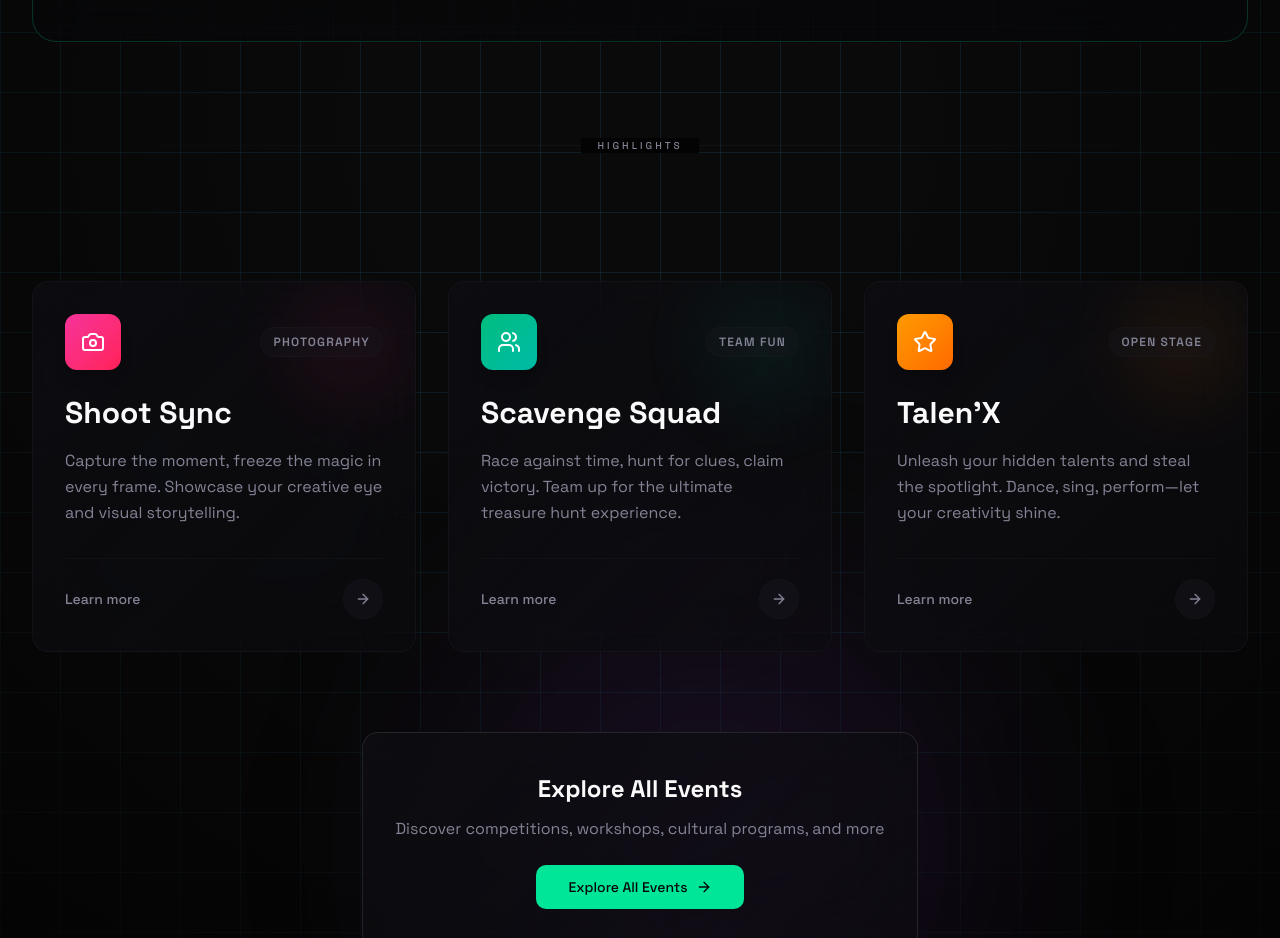
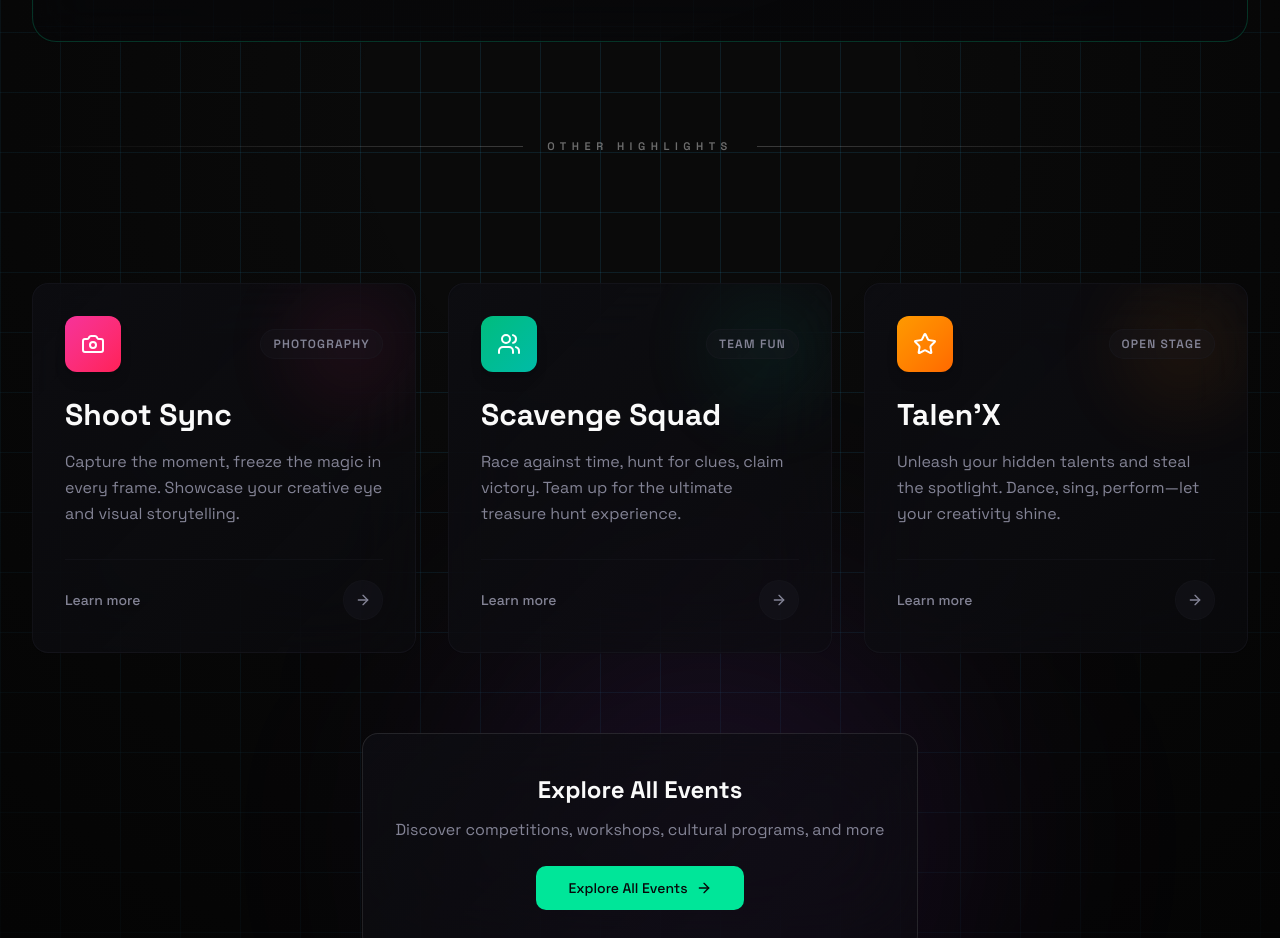
Before and after one commit to FarisPalayi/insight-26, a React (Vite) app: page / in a window 1280 px wide. Shown: the part 2400-3338 px from the top of the page. Built offline with nearby package versions, Linux system fonts and the light colour scheme.

Commit message:
refactor: other hightlighted events dvider

```diff
--- a/src/components/features/hero-events/EventsSection.tsx
+++ b/src/components/features/hero-events/EventsSection.tsx
@@ -86,17 +86,18 @@ const EventsSection = () => {
             <FlagshipEvent />
           </div>
 
-          {/* Minimalist Responsive Divider */}
-          <div className="relative flex items-center justify-center">
-            {/* Line: Fades out at edges, very thin */}
-            <div className="absolute inset-x-0 h-[1px] bg-gradient-to-r from-transparent via-border/50 to-transparent" />
+          <div className="relative flex items-center gap-6 my-24 opacity-50">
+            {/* Left Line - Fades in from left, solidifies towards text */}
+            <div className="flex-1 h-[1px] bg-gradient-to-r from-transparent via-white/20 to-white/40" />
 
-            {/* Label: Small, high-tracking, clear background to "cut" the line */}
-            <span className="relative z-10 px-4 bg-[#030303] text-[10px] uppercase tracking-[0.3em] text-muted-foreground font-medium">
-              Highlights
+            {/* Center Text - High tracking, muted but crisp */}
+            <span className="shrink-0 text-[10px] sm:text-[11px] uppercase tracking-[0.5em] text-white/80 font-semibold">
+              Other Highlights
             </span>
-          </div>
-        </div>
+
+            {/* Right Line - Solidifies from text, fades out to right */}
+            <div className="flex-1 h-[1px] bg-gradient-to-l from-transparent via-white/20 to-white/40" />
+          </div>        </div>
 
         {/* Secondary Events Grid - Improved */}
         <div className="grid grid-cols-1 md:grid-cols-2 lg:grid-cols-3 gap-6 md:gap-8 mb-16 md:mb-20">
```
